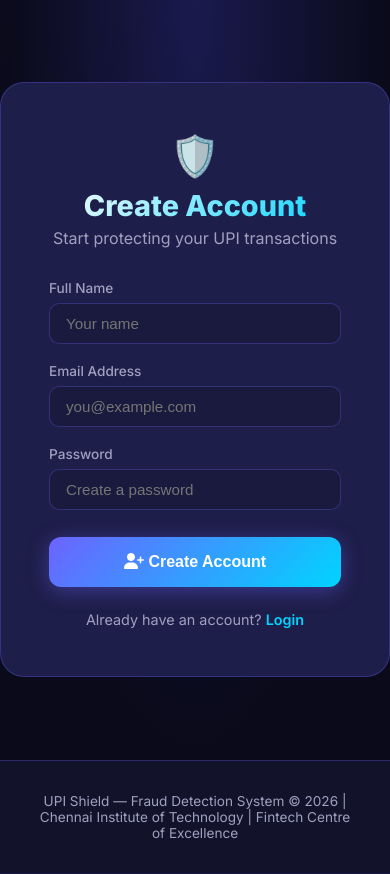
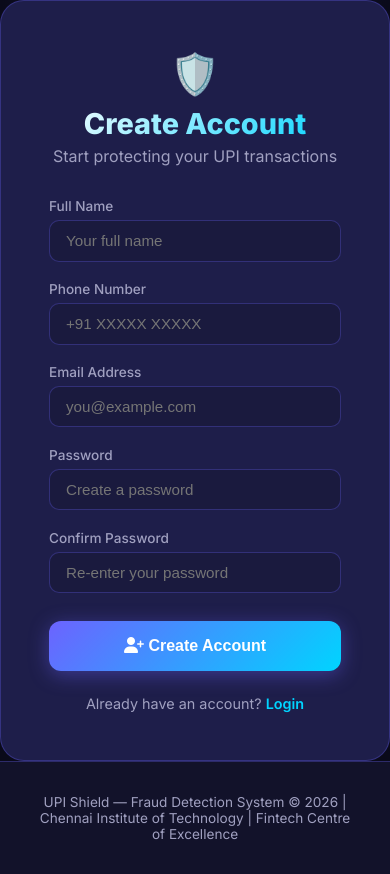
Before and after one commit to Mohana-priya19/upi-shield, a Flask app: page /signup in a window 390 px wide. Shown: the part 87-961 px from the top of the page. Run offline with Flask 3, Linux system fonts and the light colour scheme; parts of the project's set-up code (start-up, migrations or seed data) failed here and were passed over.

Commit message:
feat: add phone number and confirm password to signup with DB update

```diff
--- a/app/app.py
+++ b/app/app.py
@@ -17,10 +17,10 @@ login_manager.login_view = 'login'
 
 model = joblib.load(r'C:\Users\LENOVO\Downloads\upi-shield\models\xgboost_baseline.pkl')
 
-# ── User Model ──
 class User(UserMixin, db.Model):
     id = db.Column(db.Integer, primary_key=True)
     name = db.Column(db.String(100))
+    phone = db.Column(db.String(20))
     email = db.Column(db.String(150), unique=True)
     password = db.Column(db.String(200))
 
@@ -28,7 +28,6 @@ class User(UserMixin, db.Model):
 def load_user(user_id):
     return User.query.get(int(user_id))
 
-# ── Public Routes ──
 @app.route('/')
 def home():
     return render_template('index.html')
@@ -49,14 +48,23 @@ def login():
 def signup():
     if request.method == 'POST':
         name = request.form.get('name')
+        phone = request.form.get('phone')
         email = request.form.get('email')
         password = request.form.get('password')
+        confirm_password = request.form.get('confirm_password')
+
+        if password != confirm_password:
+            flash('Passwords do not match. Please try again.')
+            return redirect(url_for('signup'))
+
         existing = User.query.filter_by(email=email).first()
         if existing:
             flash('Email already registered. Please login.')
             return redirect(url_for('login'))
+
         new_user = User(
             name=name,
+            phone=phone,
             email=email,
             password=generate_password_hash(password)
         )
@@ -72,7 +80,6 @@ def logout():
     logout_user()
     return redirect(url_for('home'))
 
-# ── Protected Routes ──
 @app.route('/predict_page')
 @login_required
 def predict_page():
@@ -88,7 +95,6 @@ def dashboard():
 def about():
     return render_template('about.html')
 
-# ── API ──
 @app.route('/api/predict', methods=['POST'])
 @login_required
 def predict():
--- a/app/templates/signup.html
+++ b/app/templates/signup.html
@@ -20,7 +20,11 @@
         <form method="POST">
             <div class="form-group">
                 <label>Full Name</label>
-                <input type="text" name="name" placeholder="Your name" required>
+                <input type="text" name="name" placeholder="Your full name" required>
+            </div>
+            <div class="form-group">
+                <label>Phone Number</label>
+                <input type="tel" name="phone" placeholder="+91 XXXXX XXXXX" required>
             </div>
             <div class="form-group">
                 <label>Email Address</label>
@@ -29,6 +33,10 @@
             <div class="form-group">
                 <label>Password</label>
                 <input type="password" name="password" placeholder="Create a password" required>
+            </div>
+            <div class="form-group">
+                <label>Confirm Password</label>
+                <input type="password" name="confirm_password" placeholder="Re-enter your password" required>
             </div>
             <button type="submit" class="predict-btn" style="margin-top:0.5rem;">
                 <i class="fas fa-user-plus"></i> Create Account
```
